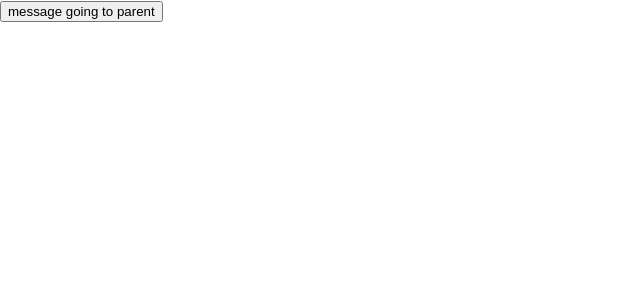
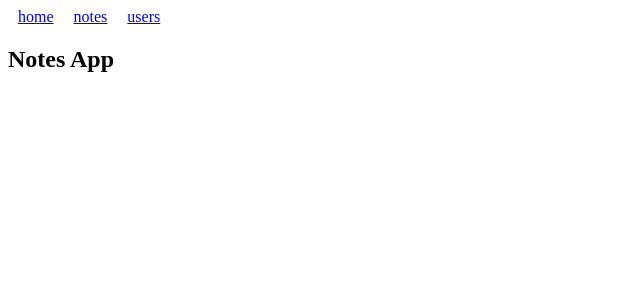
Before and after one commit to SAVEEN-J/React_practises, a React (Create React App) app: page / in a window 1280 px wide. Shown: the top 300 px of the page, without its empty margins (0-640 px from the left). Built offline with nearby package versions, Linux system fonts and the light colour scheme.

Commit message:
day6new change

```diff
--- a/src/App.js
+++ b/src/App.js
@@ -1,423 +1,86 @@
+// without React Router
+import React, { useState } from 'react';
+import { Link, Route, BrowserRouter as Router, Routes, useParams } from 'react-router-dom';
 
-
-// import React, { Component } from 'react';
-// import Hello from './components/Hello';
-
-// export class App extends Component {
-//   render() {
-//     return (
-//       <div>
-//         <Hello />
-//       </div>
-//     )
-//   }
-// }
-
-// export default App;
-
-import React from 'react'
-import { useState } from 'react'
-
-
-// function Button(params) {
-//   return(
-//     <button onClick={params.handleclick}>{params.text}</button>
-//   )
-
-// }
-// const Display=(props) => {
-//   return(
-//     <div>
-//       {props.countbtn}
-//     </div>
-//   )
-// }
-// function App() {
-
-// //set state
-// const[count,setcount]=useState(0);
-// const[countbtn,setcountbtn]=useState(0);
-
-
-// // setTimeout(()=>
-// //   setcount(count + 1),10000
-// // )
-// const handleADDClick=()=>{
-//   setcountbtn(countbtn+1)
-// }
-// const handleZeroClick=()=>{
-//   setcountbtn(countbtn *0)
-// }
-// const handleSubClick=()=>{
-//   setcountbtn(countbtn-1)
-// }
-// const a={ x: 1};
-// const b={ x: 1};
-// // console.log(a['x']===b['x']);
-// // console.log(a!=b);
-// // console.log(a==b);
-// // console.log(a.x=b.x);
-
-
-
-//   return (
-//     <div>
-//       <h1>React- Day -5 : react hooks
-// 14/06/2023 - Wednesday - 6:30 PM : 9:30 PM</h1>
-// <p>Contents:
-// What is hook?
-// Lifecycle of Hook
-// useState, useEffect
-// Props drilling
-// Passing data from child to parent component
-// Pre-read:
-// https://www.npmjs.com/package/react-router-dom</p>
-
-
-// <div>{count} time count 10 sec once</div>
-// <div>
-// {/* <Display countbtn={countbtn}/>
-//  <div><button onClick={handleADDClick}> + </button><button onClick={handleZeroClick}> 0 </button><button onClick={handleSubClick}> - </button></div> */}
-
-// <div>
-//   <Display countbtn={countbtn}/>
-//   <Button text="plus" handleclick={handleADDClick}/>
-//   <Button text="zero" handleclick={handleZeroClick}/>
-//   <Button text="minus" handleclick={handleSubClick} />
-
-// </div>
-
-// {/* Passing data from child to parent component */}
-
-
-
-
-// </div>
-
-
-//     </div>
-//   )
-// }
-
-
-/////////////////////////usereffect
-function Buttonchild({onMessage}) {
-  let messagefromChild="childSAveen"
-  console.log(onMessage);
-  const handleclick=()=>{
-    onMessage(messagefromChild)
-  }
-  return(
-    <>
-      <button  onClick={handleclick}>message going to parent</button>
-    </>
-  )
-
-
-
-}
-function App() {
-  const[messagefromChild,setmessagefromChild]=useState("");
-  const handlemessage=(childmessage)=>{
-    setmessagefromChild(childmessage)
-  }
-
+function Home() {
   return (
-    <div>{messagefromChild}<Buttonchild onMessage={handlemessage} /></div>
+    <div>
+      <h2>Notes App</h2>
+    </div>
   )
 }
 
-export default App
-// stateful components
+function Note({notes}) {
+  const id = useParams().id;
+  const note = notes.find(n => n.id === Number(id));
 
-// import React, { Component } from 'react';
+  return (
+    <div>
+      <h2>{note.content}</h2>
+    </div>
+  )
+}
 
-// export class App extends Component {
+function Notes({ notes }) {
+  return (
+    <div>
+      <h2>Notes</h2>
+      <ul>
+        {
+          notes.map(note =>
+            <li key={note.id}><Link to={`/notes/${note.id}`}>{ note.content }</Link></li>
+          )
+        }
+      </ul>
+    </div>
+  )
+}
 
-//   constructor(props) {
-//     super(props);
+function Users() {
+  return (
+    <div>
+      <h2>Users App</h2>
+    </div>
+  )
+}
 
-//     this.state = {
-//       count: 0,
-//     };
-//   }
+function App() {
 
-//   handlePlusClick = () => {
-//     this.setState((prevState) => ({
-//       count: prevState.count + 1,
-//     }));
-//   }
+  const notes = [
+    {
+      id: 1,
+      content: 'Javascript'
+    },
+    {
+      id: 2,
+      content: 'ReactJS'
+    },
+    {
+      id: 3,
+      content: 'NodeJS'
+    }
+  ];
 
-//   handleMinusClick = () => {
-//     this.setState((prevState) => ({
-//       count: prevState.count - 1,
-//     }));
-//   }
+  const padding = {
+    padding: 10
+  };
 
-//   handleZeroClick = () => {
-//     this.setState((prevState) => ({
-//       count: 0,
-//     }));
-//   }
+  return (
+    <Router>
+      <div>
+        <Link to='/' style={padding}>home</Link>
+        <Link to='/notes' style={padding}>notes</Link>
+        <Link to='/users' style={padding}>users</Link>
+      </div>
 
+      <Routes>
+        <Route path='/notes/:id' element={ <Note notes={notes}/> } />
+        <Route path='/users' element={ <Users /> } />
+        <Route path='/notes' element={<Notes notes={notes} /> } />
+        <Route path='/' element={ <Home /> } />
+      </Routes>
+    </Router>
+  )
+}
 
-//   render() {
-//     return (
-//       <div>
-//         <p>Count: {this.state.count} </p>
-//         <button onClick={this.handlePlusClick}>plus</button>
-//         <button onClick={this.handleMinusClick}>minus</button>
-//         <button onClick={this.handleZeroClick}>zero</button>
-//       </div>
-//     )
-//   }
-// }
-
-// export default App;
-
-// import React, { Component } from 'react';
-// import Hello from './components/Hello';
-
-// export class App extends Component {
-//   render() {
-//     return (
-//       <div>
-//         <Hello />
-//       </div>
-//     )
-//   }
-// }
-
-// export default App;
-
-// useState hook
-// functional - stateful component
-// state changes triggers component re-rendering
-
-// import React, { useState } from 'react';
-
-// function App() {
-
-//   const [counter, setCounter] = useState(0);
-
-//   setTimeout(
-//     () => setCounter(counter + 1), 1000
-//   );
-
-//   console.log('rendering...', counter);
-
-//   return (
-//     <div>{counter}</div>
-//   )
-// }
-
-// export default App;
-
-// import React, { useState } from 'react';
-
-// const Display = (props) => {
-//   return (
-//     <div>{props.counter}</div>
-//   )
-// }
-
-// function Button(props) {
-//   return (
-//     <button onClick={props.handleClick}>{props.text}</button>
-//   )
-// }
-
-// function App() {
-//   const [counter, setCounter] = useState(0);
-
-//   const handlePlusClick = () => setCounter(counter + 1);
-
-//   const handleMinusClick = () => setCounter(counter - 1);
-
-//   const handleZeroClick = () => setCounter(0);
-
-//   return (
-//     <div>
-//       {/* display a counter state */}
-//       <Display counter={counter} />
-//       <Button text='plus' handleClick={ handlePlusClick } />
-//       <Button text='minus' handleClick={ handleMinusClick } />
-//       <Button text='zero' handleClick={ handleZeroClick } />
-//     </div>
-//   )
-// }
-
-// export default App;
-
-// import React, { useState } from 'react';
-
-// function App() {
-
-//   const [isButtonEnabled, setIsButtonEnabled] = useState({
-//     button1: false,
-//     button2: false,
-//   });
-//   const [cartData, setCartData] = useState([]);
-
-//   const handleClick = (buttonName) => {
-//     setCartData([...cartData, 12]);
-//     setIsButtonEnabled((prevState) => ({
-//       ...prevState,
-//       [buttonName]: true
-//     }));
-//   }
-
-//   console.log(cartData);
-
-//   return (
-//     <div>
-//       <input />
-//       {/* <button >Toggle</button> */}
-//       <button disabled={isButtonEnabled.button1} onClick={() => handleClick('button1')}>Button</button>
-//       <button disabled={ isButtonEnabled.button2 } onClick={() => handleClick('button2')}>Button</button>
-//     </div>
-//   )
-// }
-
-// export default App;
-
-// import React, { useEffect, useState } from 'react';
-
-// function App() {
-//   const [data, setData] = useState(null);
-
-//   // runs only one time
-//   useEffect(() => {
-//     fetch('https://jsonplaceholder.typicode.com/posts')
-//       .then((response) => response.json())
-//       .then((data) => setData(data));
-//   }, []);
-
-//   // console.log(data);
-
-//   return (
-//     <div>
-//       <h1>API DATA</h1>
-//       {
-//         data ? (
-//           <ul>
-//           {
-//             data.map(item => <li key={item.id}>{ item.title }</li>)
-//           }
-//         </ul>
-//         ) : (
-//             <p>Loading data...</p>
-//         )
-//       }
-//     </div>
-//   )
-// }
-
-// export default App;
-
-// import React, { useEffect, useState } from 'react';
-
-// function App() {
-
-//   const [count, setCount] = useState(0);
-
-
-//   useEffect(() => {
-//     document.title = `Count: ${count}`;
-//   }, [count]);
-
-//   const incrementHandler = () => {
-//     setCount(count + 1);
-//     // document.title = `Count: ${count}`;
-//   }
-
-//   // document.title = `Count: ${count}`;
-
-//   return (
-//     <div>
-//       <h1>Document Title Updater</h1>
-//       <button onClick={incrementHandler}>Increment</button>
-//     </div>
-//   )
-// }
-
-// export default App;
-
-// props drilling: parent component that passes props to the nested child components
-// import React from 'react';
-
-// function GrandChildComponent({ parentData }) {
-//   console.log(`from grand child component: ${parentData}`);
-//   return (
-//     <div>
-//       <h3>Grand Child Component</h3>
-//     </div>
-//   )
-// }
-
-// // child component
-// function ChildComponent({ parentData }) {
-
-//   console.log(`from child component: ${parentData}`);
-
-//   return (
-//     <div>
-//       <h2>Child Component</h2>
-//       <GrandChildComponent parentData={parentData} />
-//     </div>
-//   )
-// }
-
-// // parent component
-// function App() {
-
-//   const parentData = 'Hello from Parent';
-
-//   return (
-//     <div>
-//       <h1>Parent Component</h1>
-//       <ChildComponent parentData={ parentData } />
-//     </div>
-//   )
-// }
-
-// export default App;
-
-// Passing data from the child component to the parent component
-// import React, { useState } from 'react';
-
-// function ChildComponent({onMessage}) {
-
-//   const message = 'Hello from Child';
-
-//   const handleClick = () => {
-//     onMessage(message);
-//   }
-
-//   return (
-//     <>
-//       <h2>Child Component</h2>
-//       <button onClick={handleClick}>Send Message to the Parent</button>
-//     </>
-//   )
-// }
-
-// function App() {
-
-//   // set a state to handle child data
-//   const [message, setMessage] = useState('');
-
-//   const handleMessage = (data) => {
-//     setMessage(data);
-//   }
-
-//   return (
-//     <div>
-//       <h2>Parent Component</h2>
-//       <p>Message from the Child Component: { message }</p>
-//       <ChildComponent onMessage={ handleMessage } />
-//     </div>
-//   )
-// }
-
-// export default App;
+export default App;
--- a/src/index.js
+++ b/src/index.js
@@ -1,13 +1,34 @@
 import React from 'react';
 import ReactDOM from 'react-dom/client';
-import './index.css';
 import App from './App';
 
+// data
+const notes = [
+    {
+        id: 1,
+        content: 'Working with Lists',
+        important: true
+    },
+    {
+        id: 2,
+        content: 'Usage of keys',
+        important: false
+    },
+    {
+        id: 3,
+        content: 'Conditional Rendering',
+        important: true
+    },
+    {
+        id: 4,
+        content: 'Handling Events',
+        important: true
+    },
+    {
+        id: 5,
+        content: 'Props Vs State',
+        important: false
+    }
+];
 
-// const root = ReactDOM.createRoot(document.getElementById('root'));
-// root.render(
-
-//     <App />
-
-// );
- ReactDOM.createRoot(document.getElementById("root")).render(<App/>);
+ReactDOM.createRoot(document.getElementById('root')).render(<App />);
```
